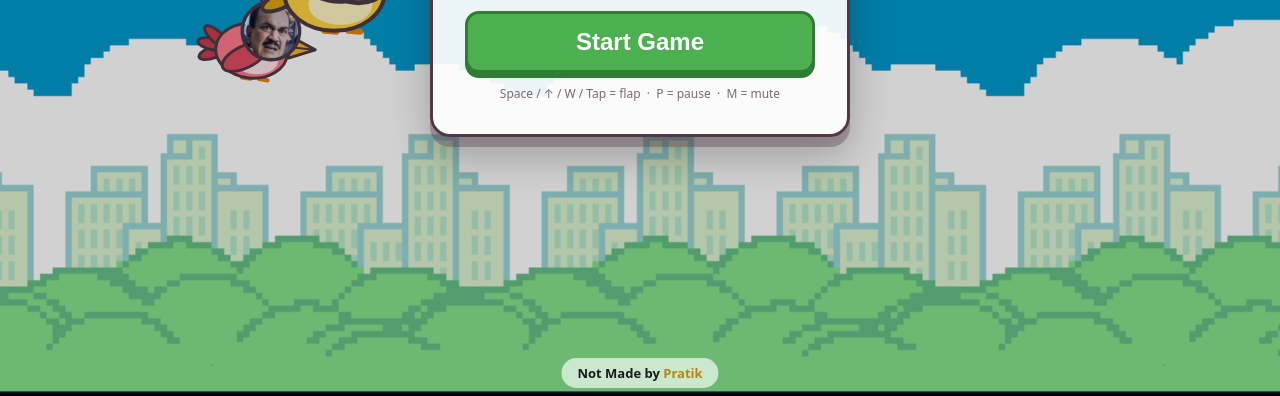
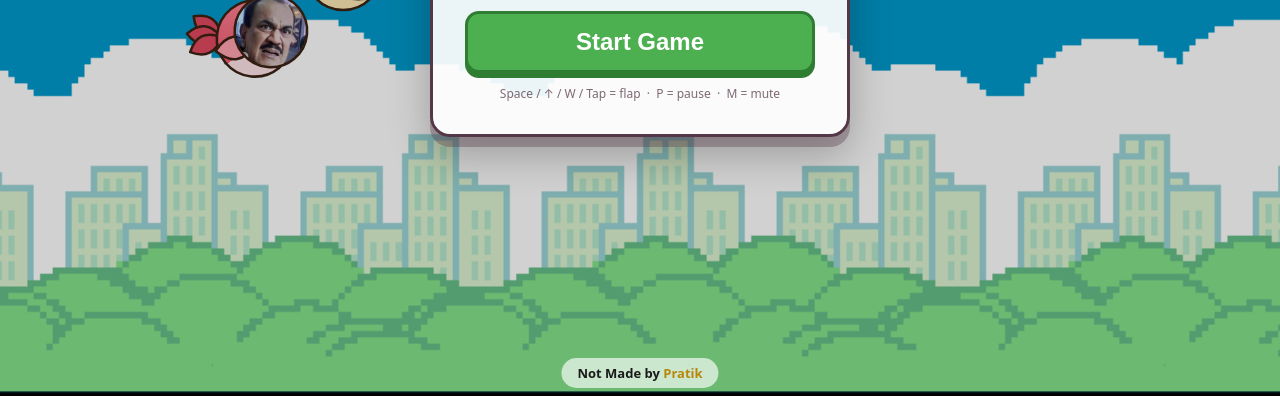
Before and after one commit to pratikx150/Flapy-Game, a plain HTML site: page index.html in a window 1280 px wide. Shown: the part 404-800 px from the top of the page. Drawn offline with Linux system fonts and the light colour scheme.

Commit message:
most better

```diff
--- a/css/style.css
+++ b/css/style.css
@@ -137,6 +137,16 @@ html, body {
 }
 .footer .name { color: #b8860b; }
 
+/* PC / large screens: show the credit in the top-left corner */
+@media (min-width: 769px) and (hover: hover) {
+  .footer {
+    top: 12px;
+    left: 12px;
+    bottom: auto;
+    transform: none;
+  }
+}
+
 /* On short screens (phone landscape) tuck things away so the play area stays clear */
 @media (max-height: 460px) {
   .footer { display: none; }
--- a/js/script.js
+++ b/js/script.js
@@ -25,7 +25,7 @@
     gapMin: 160,
     margin: 80,                  // min distance of a gap from the top / bottom
     maxGapShift: 170,            // keeps consecutive gaps reachable
-    birdD: 64,                   // diameter of the main bird's face
+    birdD: 58,                   // face diameter — same for all 3 birds
     birdX: 0.28,                 // fraction of world width
   };
 
@@ -136,6 +136,7 @@
     muteBtn.setAttribute('aria-pressed', String(muted));
     if (muted) { stopMusic(); lose.pause(); }
     else if (state === 'play') startMusic();
+    else if (state === 'over') lose.play().catch(() => {});
   }
 
   // ---------- State ----------
@@ -151,23 +152,23 @@
     W = cw / scale;
     canvas.width = Math.round(cw * dpr);
     canvas.height = Math.round(ch * dpr);
-    if (bird) bird.x = Math.max(104, W * CFG.birdX);
+    if (bird) bird.x = Math.max(132, W * CFG.birdX);
   }
   window.addEventListener('resize', resize);
   window.addEventListener('orientationchange', () => setTimeout(resize, 150));
 
   // Colour sets for the three birds (all share the same face)
   const PAL = {
-    main: { body: '#ffd23f', belly: '#fff4c2', wing: '#f5b41a', tail: '#e0a312', beak: '#ff7a1a' },
-    blue: { body: '#5bc0f2', belly: '#e6f7ff', wing: '#2f9be0', tail: '#2f86c9', beak: '#ff9a1a' },
-    pink: { body: '#ff7a8a', belly: '#ffe3e7', wing: '#e04a60', tail: '#c93a50', beak: '#ffb01a' },
+    main: { body: '#ffcf1f', body2: '#ffb300', belly: '#fde9b5', wing: '#ffd21a', tail: '#ffa91f', crest: '#ffd21a' },
+    blue: { body: '#b48cf5', body2: '#8a5ee0', belly: '#efe4ff', wing: '#c8a8fa', tail: '#7a4fd0', crest: '#c8a8fa' },
+    pink: { body: '#ff8294', body2: '#f2546d', belly: '#ffe3e8', wing: '#ffa3b0', tail: '#e0485f', crest: '#ffa3b0' },
   };
 
   function resetWorld() {
-    bird = { x: Math.max(104, W * CFG.birdX), y: H * 0.45, vy: 0, D: CFG.birdD, rot: 0 };
+    bird = { x: Math.max(132, W * CFG.birdX), y: H * 0.45, vy: 0, D: CFG.birdD, rot: 0 };
     followers = [
-      { x: bird.x - 70, y: bird.y - 60, D: 46, pal: PAL.blue, img: IMG.face1, phase: 0, side: -1 },
-      { x: bird.x - 70, y: bird.y + 60, D: 46, pal: PAL.pink, img: IMG.face2, phase: 2, side: 1 },
+      { x: bird.x - 70, y: bird.y - 60, D: CFG.birdD, pal: PAL.blue, img: IMG.face1, phase: 0, side: -1 },
+      { x: bird.x - 70, y: bird.y + 60, D: CFG.birdD, pal: PAL.pink, img: IMG.face2, phase: 2, side: 1 },
     ];
     pipes = [];
     score = 0;
@@ -185,7 +186,7 @@
     state = 'play';
     overlay.classList.add('hidden');
     pauseBtn.classList.remove('hidden');
-    lose.pause(); lose.currentTime = 0;
+    lose.loop = false; lose.pause(); lose.currentTime = 0;   // stop the game-over loop on restart
     startMusic();
     flap();
     startBtn.blur();
@@ -204,6 +205,7 @@
     shake = 12;
     stopMusic();
     sfx.hit();
+    lose.loop = true;                                          // keeps playing until the game restarts
     if (!muted) { lose.currentTime = 0; lose.play().catch(() => {}); }
     if (navigator.vibrate) { try { navigator.vibrate(120); } catch (_) {} }
     const newBest = score > best;
@@ -287,7 +289,7 @@
 
     const R = bird.D / 2;
     if (bird.y - R < 0) { bird.y = R; if (bird.vy < 0) bird.vy = 0; }
-    if (bird.y + R * 1.7 > H) { bird.y = H - R * 1.7; endGame(); return; }
+    if (bird.y + R * 1.35 > H) { bird.y = H - R * 1.35; endGame(); return; }
 
     // pipes
     distSincePipe += speed;
@@ -319,10 +321,10 @@
 
     // followers: fly in formation above / below-behind the main bird
     followers.forEach((f) => {
-      const dx = Math.min(80, bird.x - 52);
+      const dx = Math.min(80, bird.x - 70);
       const tx = bird.x - dx;
-      let ty = bird.y + f.side * 62 + Math.sin(time * 2.2 + f.phase) * 8;
-      ty = Math.max(f.D / 2 + 6, Math.min(H - f.D * 1.2, ty));
+      let ty = bird.y + f.side * 72 + Math.sin(time * 2.2 + f.phase) * 6;
+      ty = Math.max(f.D * 0.8 + 4, Math.min(H - f.D * 0.8, ty));
       f.x += (tx - f.x) * 0.07;
       f.y += (ty - f.y) * 0.07;
     });
@@ -373,69 +375,74 @@
     }
   }
 
-  // Draws one bird: tail, feet, body, beak, wing and crest in code (vector),
-  // with the face image as the head. (x, y) is the centre of the face.
-  function drawFaceBird(x, y, D, rot, pal, wingAng, faceImg) {
-    const R = D / 2, OL = Math.max(2, D * 0.05), line = '#4a3a45';
+  // Draws one bird in the style of the reference picture: the face is the head,
+  // a round body is tucked behind it, with a 3-feather tail, a 2-leaf crest and a wing.
+  // (x, y) = centre of the face, D = face diameter (all 3 birds use the same D).
+  function drawFaceBird(x, y, D, rot, pal, wingAng, faceImg, fast) {
+    const R = D / 2, OL = Math.max(1.5, R * 0.07), line = '#3b2314';
     ctx.save();
     ctx.translate(x, y);
     ctx.rotate(rot);
     ctx.lineJoin = 'round'; ctx.lineCap = 'round'; ctx.lineWidth = OL; ctx.strokeStyle = line;
 
-    const ell = (cx, cy, rx, ry, rotE, fill, stroke = true) => {
-      ctx.beginPath(); ctx.ellipse(cx, cy, rx, ry, rotE || 0, 0, Math.PI * 2);
-      ctx.fillStyle = fill; ctx.fill(); if (stroke) ctx.stroke();
+    // leaf shape pointing along +x from the origin
+    const leaf = (len, thick, fill) => {
+      ctx.beginPath();
+      ctx.moveTo(0, 0);
+      ctx.quadraticCurveTo(len * 0.5, -thick, len, 0);
+      ctx.quadraticCurveTo(len * 0.5, thick, 0, 0);
+      ctx.closePath();
+      ctx.fillStyle = fill; ctx.fill(); ctx.stroke();
     };
 
-    // tail feathers
-    [-0.55, 0, 0.55].forEach((a) => {
-      ctx.save(); ctx.translate(-R * 1.45, R * 0.7); ctx.rotate(a + 0.1);
-      ell(-R * 0.5, 0, R * 0.55, R * 0.2, 0, pal.tail);
+    // speed streaks behind the bird while flying
+    if (fast) {
+      ctx.save();
+      ctx.strokeStyle = 'rgba(255,255,255,.75)'; ctx.lineWidth = Math.max(1.5, R * 0.14);
+      [[-2.55, 0.05, -1.75, -0.12], [-2.75, 0.5, -1.85, 0.42], [-2.45, 0.95, -1.8, 0.88]].forEach(([x1, y1, x2, y2]) => {
+        ctx.beginPath(); ctx.moveTo(x1 * R, y1 * R); ctx.lineTo(x2 * R, y2 * R); ctx.stroke();
+      });
+      ctx.restore();
+    }
+
+    // tail: three feathers fanning out to the left
+    [0.55, 0, -0.55].forEach((a) => {
+      ctx.save(); ctx.translate(-1.35 * R, 0.3 * R); ctx.rotate(Math.PI + a);
+      leaf(0.95 * R, 0.5 * R, pal.tail);
       ctx.restore();
     });
 
-    // legs + feet
-    ctx.strokeStyle = '#e8820c'; ctx.lineWidth = Math.max(2, D * 0.075);
-    [[-R * 0.85, 0], [-R * 0.25, 0]].forEach(([lx]) => {
-      ctx.beginPath(); ctx.moveTo(lx, R * 1.35); ctx.lineTo(lx, R * 1.7); ctx.lineTo(lx + R * 0.3, R * 1.72); ctx.stroke();
-    });
-    ctx.strokeStyle = line; ctx.lineWidth = OL;
+    // crest: two leaves on top (hidden at the base by the face)
+    ctx.save(); ctx.translate(-0.4 * R, -0.85 * R); ctx.rotate(-Math.PI / 2 - 0.45); leaf(0.85 * R, 0.5 * R, pal.crest); ctx.restore();
+    ctx.save(); ctx.translate(-0.05 * R, -0.9 * R); ctx.rotate(-Math.PI / 2 + 0.25); leaf(0.8 * R, 0.5 * R, pal.crest); ctx.restore();
 
-    // body
-    ell(-R * 0.6, R * 0.75, R * 1.25, R * 0.95, 0, pal.body);
-    ell(-R * 0.45, R * 1.05, R * 0.8, R * 0.5, 0, pal.belly, false);
+    // body: big round blob mostly behind the face
+    const bx = -0.42 * R, by = 0.25 * R, br = 1.05 * R;
+    const g = ctx.createLinearGradient(0, by - br, 0, by + br);
+    g.addColorStop(0, pal.body); g.addColorStop(1, pal.body2);
+    ctx.beginPath(); ctx.arc(bx, by, br, 0, Math.PI * 2);
+    ctx.fillStyle = g; ctx.fill();
+    // belly
+    ctx.save();
+    ctx.beginPath(); ctx.arc(bx, by, br, 0, Math.PI * 2); ctx.clip();
+    ctx.beginPath(); ctx.ellipse(bx + 0.25 * R, by + 0.95 * R, 1.0 * R, 0.5 * R, 0, 0, Math.PI * 2);
+    ctx.fillStyle = pal.belly; ctx.fill();
+    ctx.restore();
+    ctx.beginPath(); ctx.arc(bx, by, br, 0, Math.PI * 2); ctx.stroke();
 
-    // beak (sits behind the face, lower right)
-    ctx.beginPath();
-    ctx.moveTo(R * 0.7, R * 0.12); ctx.lineTo(R * 1.6, R * 0.5); ctx.lineTo(R * 0.7, R * 0.88); ctx.closePath();
-    ctx.fillStyle = pal.beak; ctx.fill(); ctx.stroke();
-    ctx.beginPath(); ctx.moveTo(R * 0.8, R * 0.5); ctx.lineTo(R * 1.5, R * 0.5); ctx.lineWidth = OL * 0.7; ctx.stroke(); ctx.lineWidth = OL;
-
-    // wing (flaps around its hinge on the body)
-    ctx.save(); ctx.translate(-R * 0.35, R * 0.7); ctx.rotate(wingAng);
-    ell(-R * 0.55, 0, R * 0.85, R * 0.38, 0, pal.wing);
+    // wing: leaf on the side of the body, flaps around its hinge
+    ctx.save(); ctx.translate(-0.4 * R, 0.42 * R); ctx.rotate(Math.PI + wingAng * 0.7);
+    leaf(1.1 * R, 0.62 * R, pal.wing);
     ctx.restore();
-
-    // crest feathers on top of the head
-    [[-0.45, -0.25], [0, 0], [0.45, 0.25]].forEach(([a, dx]) => {
-      ctx.save(); ctx.translate(dx * R * 0.9, -R * 0.92); ctx.rotate(a);
-      ell(0, -R * 0.25, R * 0.14, R * 0.34, 0, pal.wing);
-      ctx.restore();
-    });
 
     // face = head
     ctx.save();
     ctx.beginPath(); ctx.arc(0, 0, R, 0, Math.PI * 2); ctx.clip();
     ctx.fillStyle = '#f6ecd6'; ctx.fillRect(-R, -R, D, D);
-    if (ok(faceImg)) {
-      ctx.drawImage(faceImg, -R, -R, D, D);
-    } else {   // fallback while the face image loads / is missing
-      ctx.fillStyle = '#1b1b1b';
-      ctx.beginPath(); ctx.arc(-R * 0.3, -R * 0.1, R * 0.12, 0, 7); ctx.arc(R * 0.3, -R * 0.1, R * 0.12, 0, 7); ctx.fill();
-    }
+    if (ok(faceImg)) ctx.drawImage(faceImg, -R, -R, D, D);
     ctx.restore();
     ctx.beginPath(); ctx.arc(0, 0, R, 0, Math.PI * 2);
-    ctx.lineWidth = OL * 1.2; ctx.strokeStyle = line; ctx.stroke();
+    ctx.lineWidth = OL; ctx.strokeStyle = line; ctx.stroke();
 
     ctx.restore();
   }
@@ -460,13 +467,13 @@
     });
 
     const flapping = state === 'play';
-    const wing = (t, k) => Math.sin(t * (flapping ? 22 : 8) + k) * 0.6 - 0.15;
+    const wing = (t, k) => Math.sin(t * (flapping ? 22 : 8) + k) * 0.55;
     if (state !== 'over') {
       followers.forEach((f, i) => {
-        drawFaceBird(f.x, f.y, f.D, Math.sin(time * 5 + i * 2) * 0.1, f.pal, wing(time, i * 1.7), f.img);
+        drawFaceBird(f.x, f.y, f.D, Math.sin(time * 5 + i * 2) * 0.1, f.pal, wing(time, i * 1.7), f.img, flapping);
       });
     }
-    drawFaceBird(bird.x, bird.y, bird.D, state === 'ready' ? 0 : bird.rot, PAL.main, wing(time, 0), IMG.faceMain);
+    drawFaceBird(bird.x, bird.y, bird.D, state === 'ready' ? 0 : bird.rot, PAL.main, wing(time, 0), IMG.faceMain, flapping);
 
     // score
     if (state === 'play' || state === 'paused' || state === 'over') {
@@ -541,7 +548,10 @@
   });
 
   // Auto-pause if the tab / app is hidden or loses focus (e.g. phone call, tab switch)
-  document.addEventListener('visibilitychange', () => { if (document.hidden) pause(); });
+  document.addEventListener('visibilitychange', () => {
+    if (document.hidden) { pause(); if (state === 'over') lose.pause(); }
+    else if (state === 'over' && !muted) lose.play().catch(() => {});
+  });
   window.addEventListener('blur', () => pause());
 
   // Block page gestures that would disturb play on mobile
```
